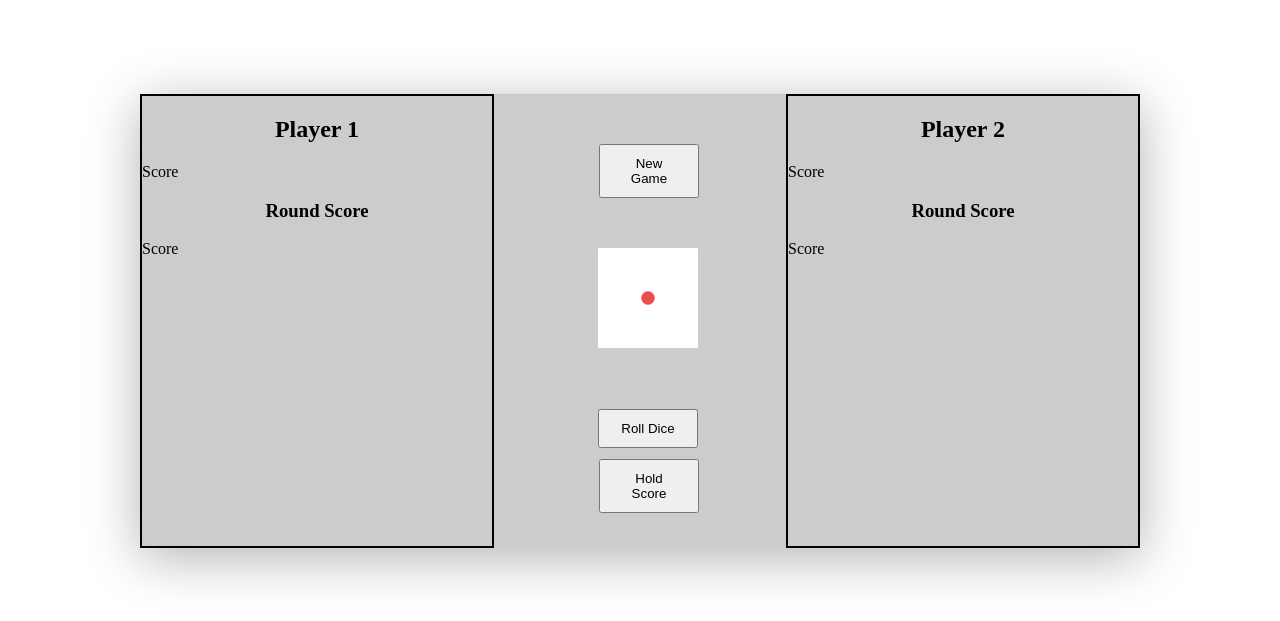
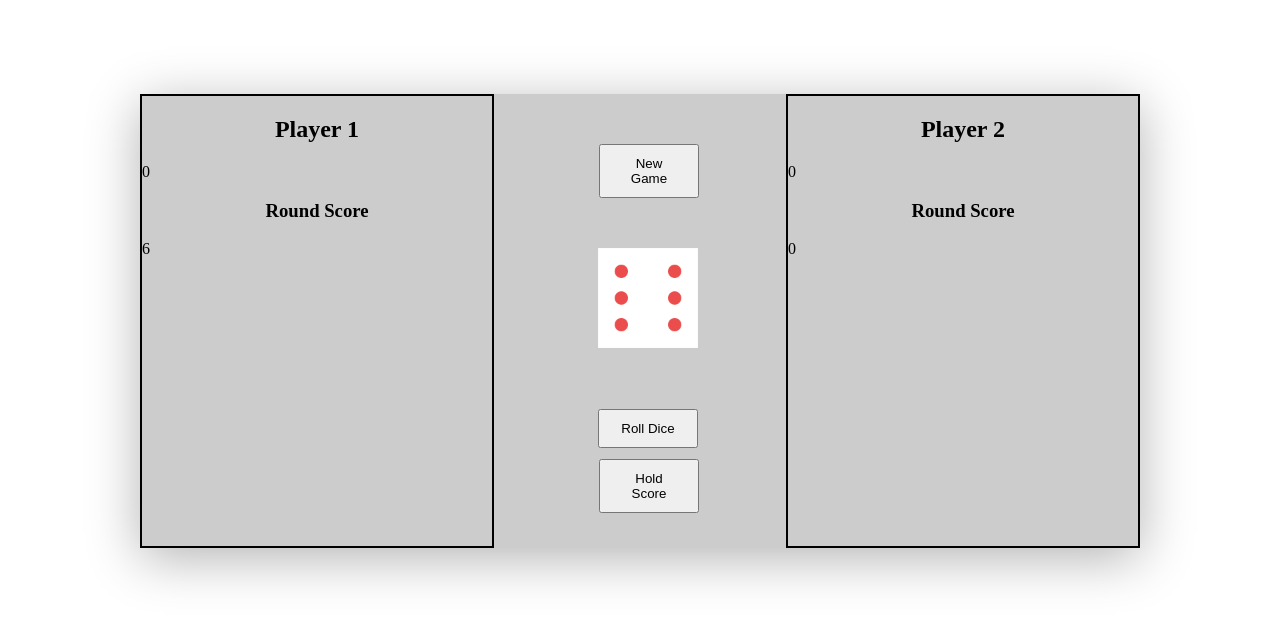
Before and after one commit to nabs-grg/pig-game, a website: page index.html in a window 1280 px wide. Both pictures are taken after a click on the button "Roll Dice". Shown: the part 79-700 px from the top of the page. Drawn offline with Linux system fonts and the light colour scheme; files that its build step writes are made by us from their sources.

Commit message:
DOM code for the roll of dice and initialising the new game is set up

```diff
--- a/css/main.css
+++ b/css/main.css
@@ -79,7 +79,7 @@ button {
 	top: 250px;
 }
 
-.dice {
+#dice {
 	position: relative;
 	left: 0;
 	height: 100px;
--- a/index.html
+++ b/index.html
@@ -11,19 +11,19 @@
 
 	<section class="container clearfix">
 
-		<div class="player-panel-one">
+		<div class="player-panel-one active">
 			<h2>Player 1</h2>
-			<p>Score</p>
+			<p id="total-score-one"></p>
 			<h3>Round Score</h3>
-			<p>Score</p>
+			<p class="round-score-one"></p>
 
 		</div>
 
 		<div class="player-panel-two">
 			<h2>Player 2</h2>
-			<p>Score</p>
+			<p id="total-score-two"></p>
 			<h3>Round Score</h3>
-			<p>Score</p>
+			<p class="round-score-two"></p>
 
 		</div>
 
@@ -32,7 +32,7 @@
 		<button class="hold-score">Hold Score</button>
 
 
-		<img class="dice" src="./img/dice-1.png" alt="dice">
+		<img id="dice" src="./img/dice-1.png" alt="dice">
 
 	</section>
 
--- a/js/app.js
+++ b/js/app.js
@@ -0,0 +1,43 @@
+var activePlayer, scores, roundScore, diceScore;
+
+initNewGame();
+
+document.querySelector('.roll-dice').addEventListener('click',function(){
+
+	//dice score from 1 to 6
+	diceScore = (Math.floor(Math.random() * 6) + 1);
+
+	document.getElementById("dice").src = "./img/dice-" + diceScore + ".png";
+
+	console.log(diceScore);
+
+	//Check if dice score equal to 1, if its equal to one than the round score for the active player is equal to 0
+	if(diceScore === 1){
+		roundScore = 0;
+		document.querySelector('.round-score-one').innerHTML = roundScore;
+	} else {
+		roundScore += diceScore ;
+		document.querySelector('.round-score-one').innerHTML = roundScore;
+		//console.log(score);
+	}
+});
+
+document.querySelector('.new-game').addEventListener('click',function(){
+	initNewGame();
+});
+
+/*
+	initialises the game with all the score set to 0
+*/
+function initNewGame(){
+	activePlayer = 0;
+
+	scores = [0,0]
+
+	roundScore = 0;
+
+	document.getElementById('total-score-one').innerHTML = 0;
+	document.getElementById('total-score-two').innerHTML = 0;
+	document.querySelector('.round-score-one').innerHTML = 0;
+	document.querySelector('.round-score-two').innerHTML = 0;
+}
```
Also changed, not shown: build/css/styles.css, build/js/script.js, 1 other file.
